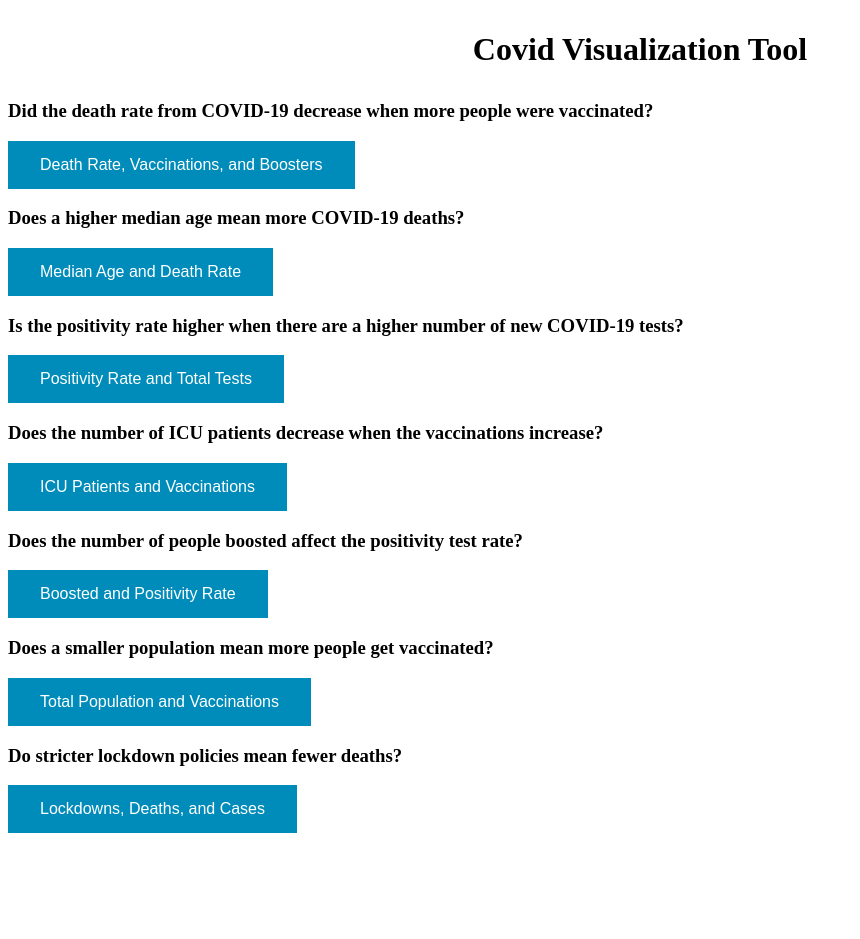
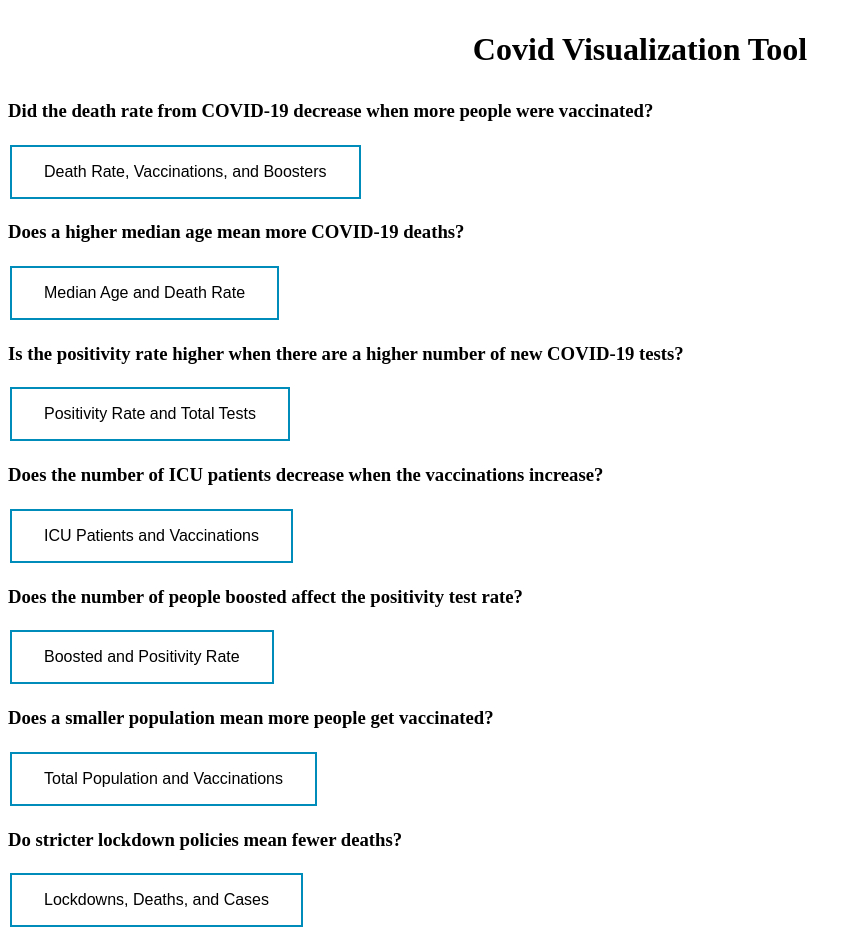
Before and after one commit to ajeukeng/gradproject, a Flask app: page / in a window 1280 px wide. Shown: the part 54-993 px from the top of the page, without its empty margins (0-860 px from the left). Before the commit the page ends 887 px from the top, so only its background shows below. Run offline with Flask 2, Linux system fonts and the light colour scheme.

Commit message:
update moveover for buttons

```diff
--- a/src/covidVisualizationTool/app/static/css/style.css
+++ b/src/covidVisualizationTool/app/static/css/style.css
@@ -70,11 +70,36 @@ h1 {
 }
 
 .button {
-  background-color: #008CBA; /* Green */
   border: none;
   color: white;
-  padding: 15px 32px;
+  padding: 16px 32px;
   text-align: center;
+  text-decoration: none;
   display: inline-block;
   font-size: 16px;
+  margin: 4px 2px;
+  transition-duration: 0.4s;
+  cursor: pointer;
 }
+
+.button1 {
+  background-color: white;
+  color: black;
+  border: 2px solid #4CAF50;
+}
+
+.button1:hover {
+  background-color: #4CAF50;
+  color: white;
+}
+
+.button2 {
+  background-color: white;
+  color: black;
+  border: 2px solid #008CBA;
+}
+
+.button2:hover {
+  background-color: #008CBA;
+  color: white;
+}
--- a/src/covidVisualizationTool/app/templates/index.html
+++ b/src/covidVisualizationTool/app/templates/index.html
@@ -6,7 +6,7 @@
 <div>
     <h3>Did the death rate from COVID-19 decrease when more people were vaccinated?</h3>
 <a href="{{ url_for('vaccinated_deaths') }}">
-        <button class="button" >Death Rate, Vaccinations, and Boosters </button>
+        <button class="button button2" >Death Rate, Vaccinations, and Boosters </button>
 </a>
 
 </div>
@@ -14,35 +14,35 @@
 <div>
     <h3>Does a higher median age mean more COVID-19 deaths?</h3>
 <a href="{{ url_for('median_age_death_rate') }}">
-        <button class="button" type="button" role="button">Median Age and Death Rate </button>
+        <button class="button button2" type="button" role="button">Median Age and Death Rate </button>
 </a>
 </div>
 
 <div>
     <h3>Is the positivity rate higher when there are a higher number of new COVID-19 tests?</h3>
 <a href="{{ url_for('positive_rate_for_total_tests') }}">
-        <button class="button" type="button" role="button">Positivity Rate and Total Tests </button>
+        <button class="button button2" type="button" role="button">Positivity Rate and Total Tests </button>
 </a>
 </div>
 
 <div>
     <h3>Does the number of ICU patients decrease when the vaccinations increase?</h3>
 <a href="{{ url_for('icu_patients_vaccinations') }}">
-        <button class="button" type="button" role="button">ICU Patients and Vaccinations </button>
+        <button class="button button2" type="button" role="button">ICU Patients and Vaccinations </button>
 </a>
 </div>
 
 <div>
     <h3>Does the number of people boosted affect the positivity test rate?</h3>
 <a href="{{ url_for('boosted_positive_rate') }}">
-        <button class="button" type="button" role="button">Boosted and Positivity Rate </button>
+        <button class="button button2" type="button" role="button">Boosted and Positivity Rate </button>
 </a>
 </div>
 
 <div>
     <h3>Does a smaller population mean more people get vaccinated?</h3>
 <a href="{{ url_for('population_vaccinated') }}">
-        <button class="button" type="button" role="button">Total Population and Vaccinations </button>
+        <button class="button button2" type="button" role="button">Total Population and Vaccinations </button>
 </a>
 </div>
 
@@ -50,7 +50,7 @@
 <div>
     <h3>Do stricter lockdown policies mean fewer deaths?</h3>
 <a href="{{ url_for('lockdown_deaths') }}">
-        <button class="button" type="button" role="button">Lockdowns, Deaths, and Cases </button>
+        <button class="button button2" type="button" role="button">Lockdowns, Deaths, and Cases </button>
 </a>
 </div>
 
```
